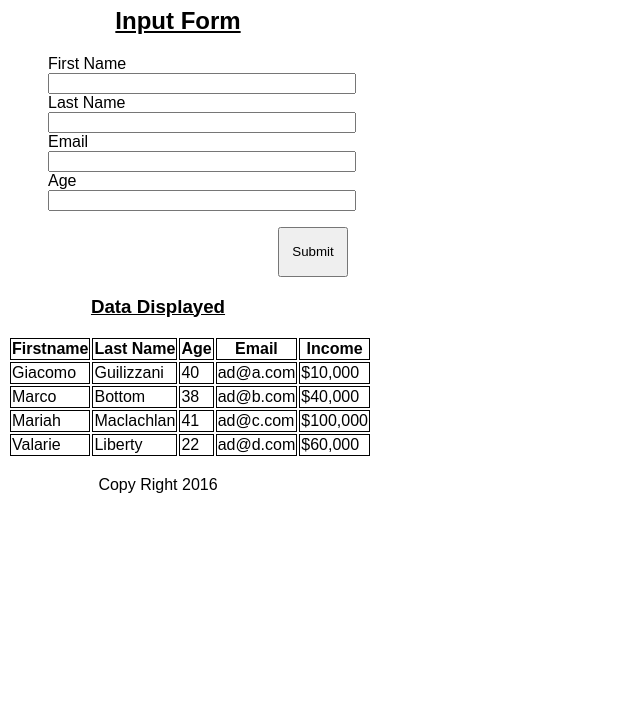
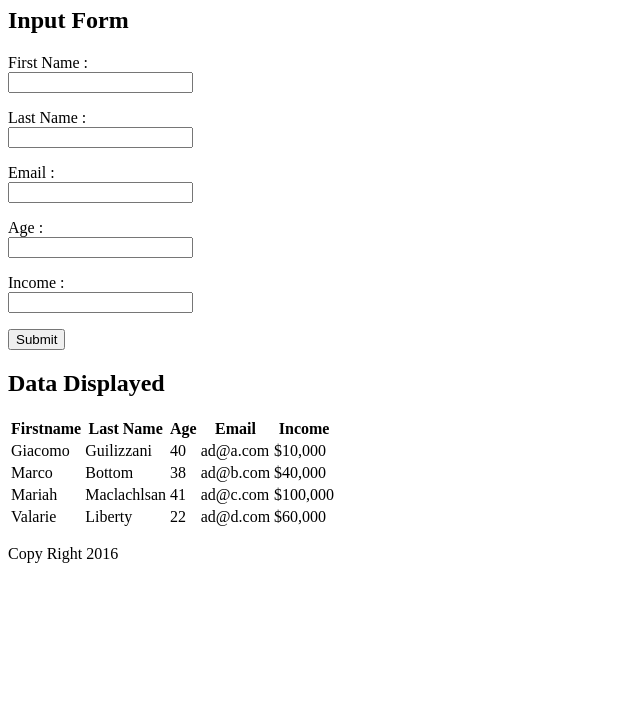
Before and after one commit to Dkarae/Learning-project, a plain HTML site: page index.html in a window 1280 px wide. Shown: the part 73-800 px from the top of the page, without its empty margins (0-640 px from the left). Drawn offline with Linux system fonts and the light colour scheme.

Commit message:
perfect html code

```diff
--- a/index.html
+++ b/index.html
@@ -1,113 +1,86 @@
 <!DOCTYPE html>
 <html>
+
 <head>
-<link rel="stylesheet" type="text/css" href="test.css">
+    <title>Learning CSS</title>
 </head>
+
 <body>
 
-<div class="container">
 
-<header>
-   <h1 style="font-family:arial">Learning CSS</h1>
-</header>
+    <h1>Learning CSS</h1>
 
-<nav>
-<ul>
-
+    <h2>Input Form</h2>
+    <form>
         <p>
-<h2 style="font-family:arial"><u><center>Input Form</center></u></h2>
-      <style>
-    .container {
-        width: 300px;
-        clear: both;
-    }
-    .container input {
-        width:100%;
-        clear: both;
-    }
-    </style>
-</head>
-<body>
-<div class="container">
-<form style="font-family:arial">
- <label>First Name</label>
- <input type="text" name="first"><br />
- <label>Last Name</label>
- <input type="text" name="last"><br />
- <label>Email</label>
- <input type="text" name="email"><br />
- <label>Age</label>
- <input type="text" name="age"><br />
- <p align="right">
- <input type="submit" value="Submit" style="height: 50px;width: 70px";  >
+            First Name :<br>
+            <input type="text" name="first">
+        </p>
+        <p>
+            Last Name :<br>
+            <input type="text" name="last">
+        </p>
+        <p>
+            Email :<br>
+            <input type="text" name="email">
+        </p>
+        <p>
+            Age :<br>
+            <input type="text" name="age">
+        </p>
+        <p>
+            Income :<br>
+            <input type="text" name="income">
+        </p>
+        <p>
+            <input type="submit" name="submit">
         </p>
     </form>
 
-</style>
-</ul>
-</nav>
 
-<article>
-<style>
-h3
-table, th, td {
-    border: 1px solid black;
-    border-collapse: collapse;
-    </style>
-<h3 style="font-family:arial" align="center"><u>Data Displayed</u></h3>
-<div class="absolute">
-<table style="width:70%" align="center">
-<tr style="font-family: arial">
+    <table>
+        <h2>Data Displayed</h2>
+        <tr>
             <th>Firstname</th>
             <th>Last Name</th>
             <th>Age</th>
             <th>Email</th>
             <th>Income</th>
         </tr>
-<tr style="font-family: arial">
+        <tr>
             <td>Giacomo</td>
             <td>Guilizzani</td>
             <td>40</td>
             <td>ad@a.com</td>
             <td>$10,000</td>
         </tr>
-<tr style="font-family: arial">
+        <tr>
             <td>Marco</td>
             <td>Bottom</td>
             <td>38</td>
             <td>ad@b.com</td>
             <td>$40,000</td>
         </tr>
-<tr style="font-family: arial">
+        <tr>
             <td>Mariah</td>
-<td>Maclachlan</td>
+            <td>Maclachlsan</td>
             <td>41</td>
             <td>ad@c.com</td>
-<td>$100,000</tr>
+            <td>$100,000</td>
         </tr>
-<tr style="font-family: arial">
+        <tr>
             <td>Valarie</td>
             <td>Liberty</td>
             <td>22</td>
             <td>ad@d.com</td>
             <td>$60,000</td>
         </tr>
-
-
-</div>
-<tr>
-</tr>
     </table>
 
     <p>
-<footer style="font-family: arial">
+        <footer>Copy Right 2016</footer>
     </p>
-<center>
-<p>Copy Right 2016</p>
-</center>
-</footer>
-</p>
-</div>
 
 </body>
+
 </html>
```
Lines whose indentation alone changed are shown as unchanged.
